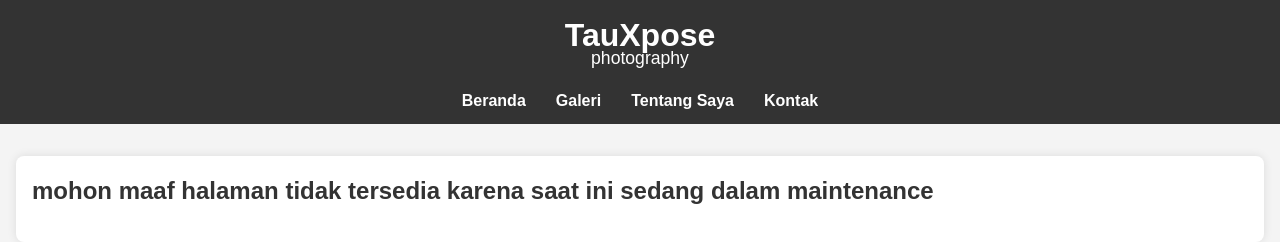
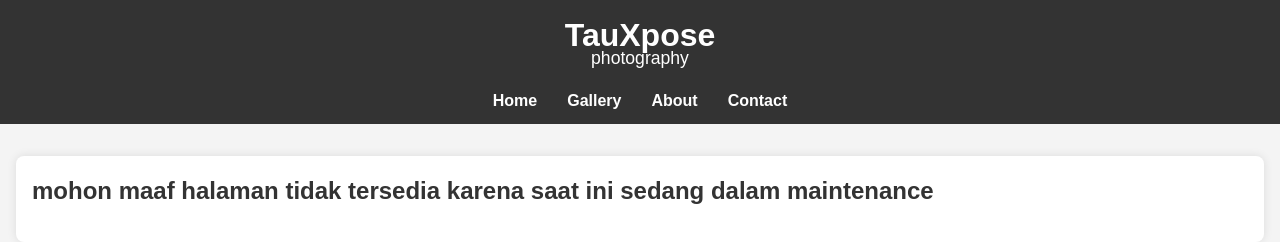
Before and after one commit to AhmadTaufik24/ahtapotraid.id, a plain HTML site: page about.html in a window 1280 px wide. Drawn offline with Linux system fonts and the light colour scheme.

Commit message:
Update about.html

```diff
--- a/about.html
+++ b/about.html
@@ -12,10 +12,10 @@
     <p class="photography">photography</p>
     <nav>
       <ul>
-        <li><a href="index.html">Beranda</a></li>
-        <li><a href="gallery.html">Galeri</a></li>
-        <li><a href="about.html">Tentang Saya</a></li>
-        <li><a href="contact.html">Kontak</a></li>
+        <li><a href="index.html">Home</a></li>
+        <li><a href="gallery.html">Gallery</a></li>
+        <li><a href="about.html">About</a></li>
+        <li><a href="contact.html">Contact</a></li>
       </ul>
     </nav>
   </header>
```
